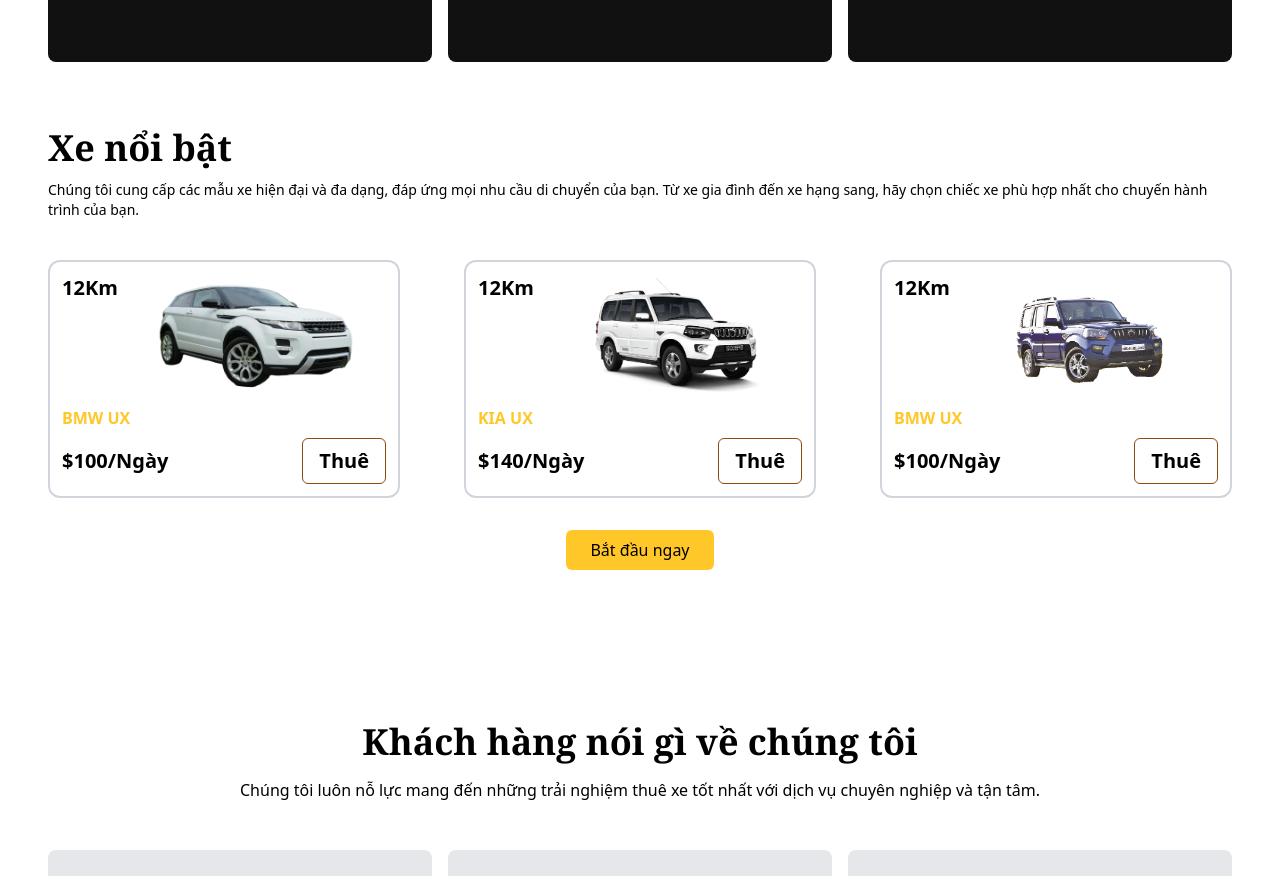
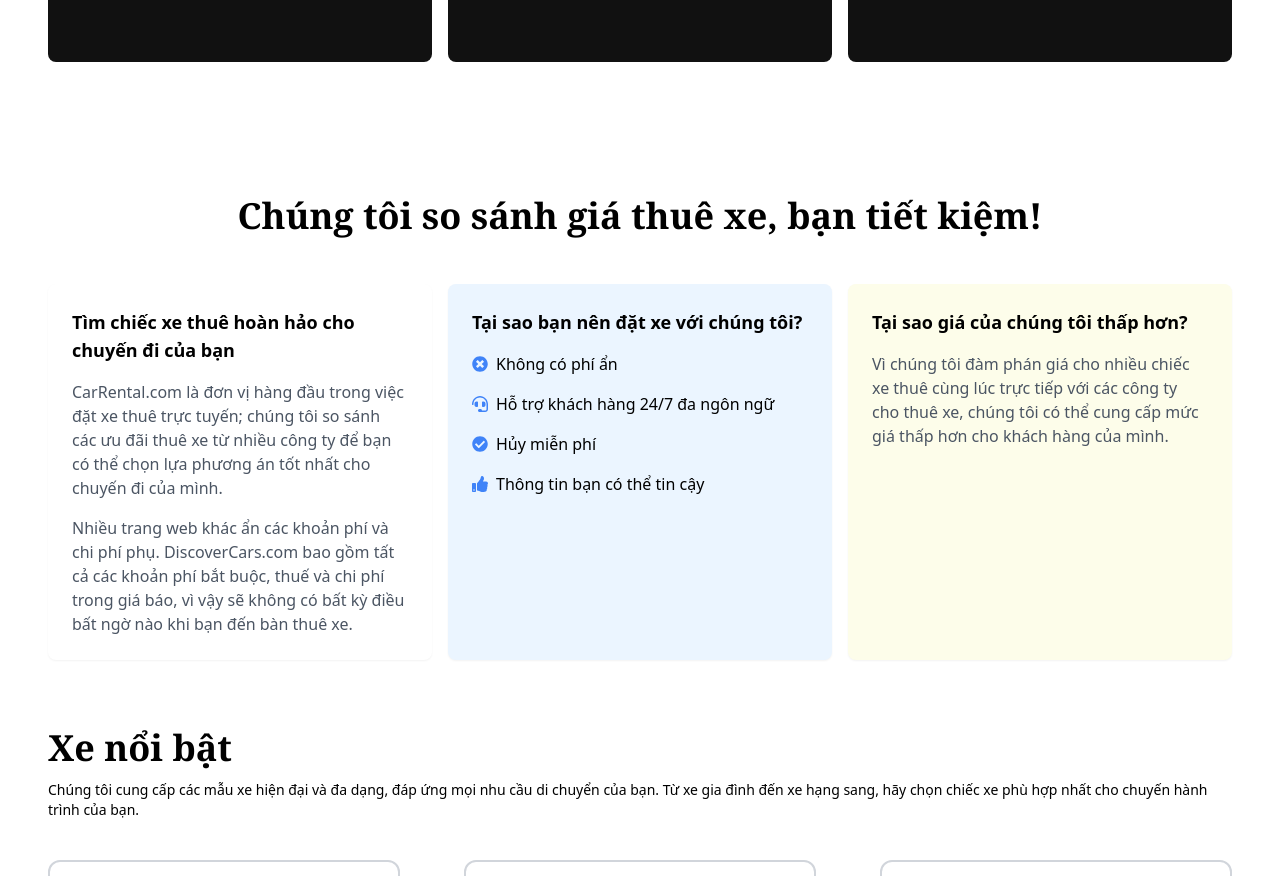
Before and after one commit to caokhanh1/Car-Rental, a React (Vite) app in the folder client/: page / in a window 1280 px wide. Shown: the part 1160-2036 px from the top of the page. Built offline with nearby package versions, Linux system fonts and the light colour scheme.

Commit message:
edit homepage

```diff
--- /dev/null
+++ b/client/src/components/HomeComponent/ComparePrices.jsx
@@ -0,0 +1,65 @@
+import { FaCheckCircle, FaTimesCircle, FaHeadset, FaThumbsUp } from "react-icons/fa";
+
+export default function ComparePrices() {
+  return (
+    <div className="dark:bg-black dark:text-white py-14 sm:min-h-[600px] sm:grid sm:place-items-center">
+      <div className="container">
+        <div className="pb-12">
+          <h1 className="text-3xl font-semibold text-center sm:text-4xl font-serif">
+            Chúng tôi so sánh giá thuê xe, bạn tiết kiệm!
+          </h1>
+        </div>
+
+        <div className="grid grid-cols-1 sm:grid-cols-2 md:grid-cols-3 gap-4">
+          {/* Left Section */}
+          <div className="bg-white p-6 rounded-lg shadow-sm dark:bg-dark">
+            <h2 className="font-bold text-lg mb-4">
+              Tìm chiếc xe thuê hoàn hảo cho chuyến đi của bạn
+            </h2>
+            <p className="text-gray-600 dark:text-gray-300 mb-4">
+              CarRental.com là đơn vị hàng đầu trong việc đặt xe thuê trực tuyến; chúng tôi so sánh
+              các ưu đãi thuê xe từ nhiều công ty để bạn có thể chọn lựa phương án tốt nhất cho chuyến đi của mình.
+            </p>
+            <p className="text-gray-600 dark:text-gray-300">
+              Nhiều trang web khác ẩn các khoản phí và chi phí phụ. DiscoverCars.com bao gồm tất cả
+              các khoản phí bắt buộc, thuế và chi phí trong giá báo, vì vậy sẽ không có bất kỳ điều bất ngờ
+              nào khi bạn đến bàn thuê xe.
+            </p>
+          </div>
+
+          {/* Middle Section */}
+          <div className="bg-blue-50 p-6 rounded-lg shadow-sm dark:bg-dark">
+            <h2 className="font-bold text-lg mb-4">Tại sao bạn nên đặt xe với chúng tôi?</h2>
+            <ul className="space-y-4">
+              <li className="flex items-center gap-2">
+                <FaTimesCircle className="text-blue-500 dark:text-blue-400" />
+                <span>Không có phí ẩn</span>
+              </li>
+              <li className="flex items-center gap-2">
+                <FaHeadset className="text-blue-500 dark:text-blue-400" />
+                <span>Hỗ trợ khách hàng 24/7 đa ngôn ngữ</span>
+              </li>
+              <li className="flex items-center gap-2">
+                <FaCheckCircle className="text-blue-500 dark:text-blue-400" />
+                <span>Hủy miễn phí</span>
+              </li>
+              <li className="flex items-center gap-2">
+                <FaThumbsUp className="text-blue-500 dark:text-blue-400" />
+                <span>Thông tin bạn có thể tin cậy</span>
+              </li>
+            </ul>
+          </div>
+
+          {/* Right Section */}
+          <div className="bg-yellow-50 p-6 rounded-lg shadow-sm dark:bg-dark">
+            <h2 className="font-bold text-lg mb-4">Tại sao giá của chúng tôi thấp hơn?</h2>
+            <p className="text-gray-600 dark:text-gray-300">
+              Vì chúng tôi đàm phán giá cho nhiều chiếc xe thuê cùng lúc trực tiếp với các công ty cho
+              thuê xe, chúng tôi có thể cung cấp mức giá thấp hơn cho khách hàng của mình.
+            </p>
+          </div>
+        </div>
+      </div>
+    </div>
+  );
+}
--- a/client/src/pages/Home.jsx
+++ b/client/src/pages/Home.jsx
@@ -1,4 +1,5 @@
 import CarList from "../components/HomeComponent/CarList";
+import ComparePrices from "../components/HomeComponent/ComparePrices";
 import Hero from "../components/HomeComponent/Hero";
 import ServiceHome from "../components/HomeComponent/ServiceHome";
 import Testimonial from "../components/HomeComponent/Testimonial";
@@ -9,6 +10,7 @@
     <div>
       <Hero />
       <ServiceHome />
+      <ComparePrices/>
       <CarList />
       <Testimonial/>
     </div>
```
